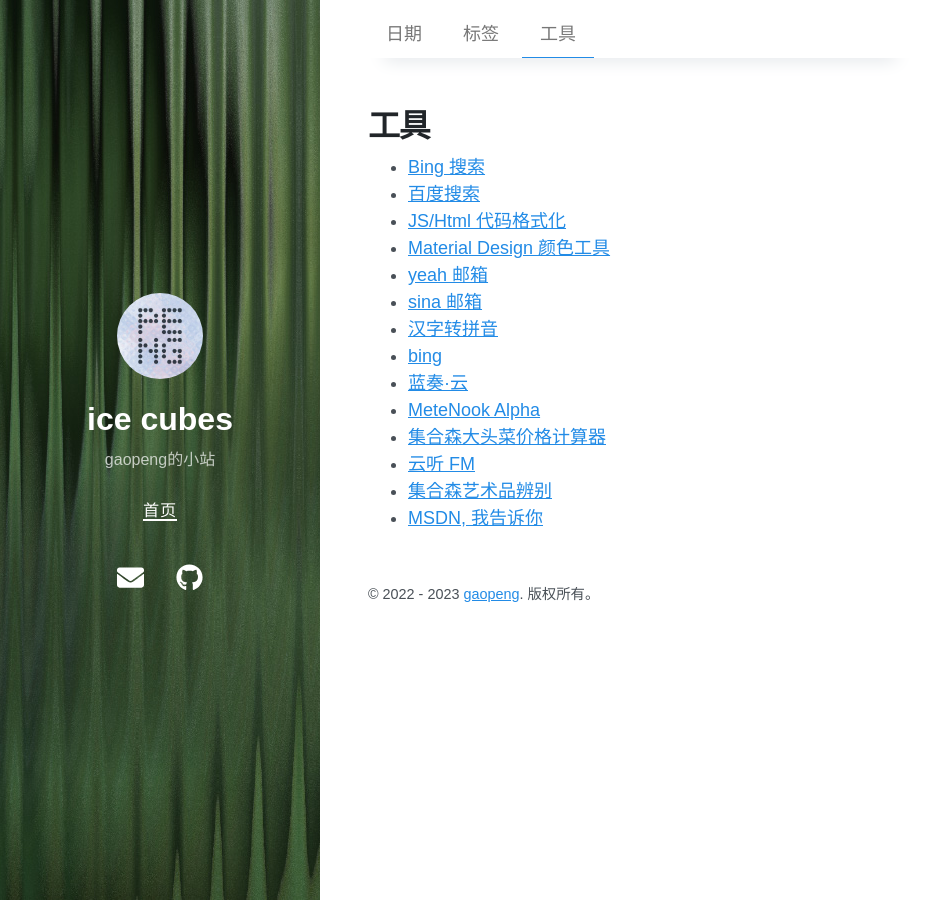
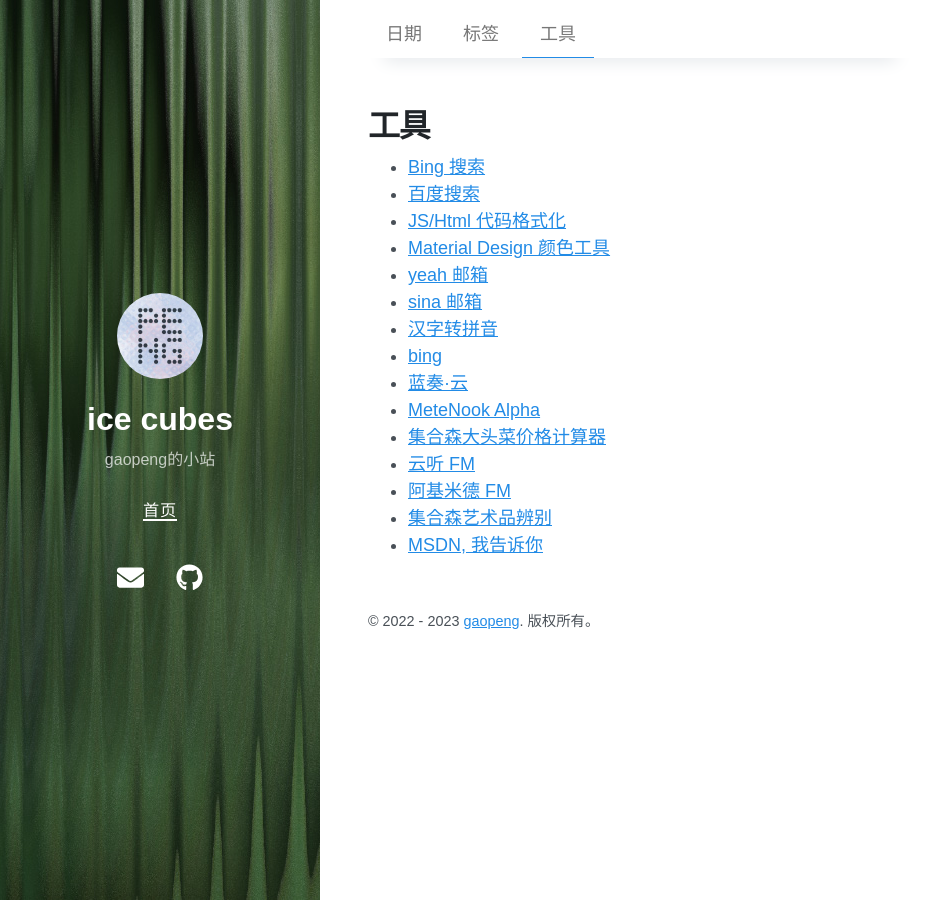
Before and after one commit to gaopengk/gaopengk.github.io, a Jekyll site: the page built from tools.md, in a window 1280 px wide. Shown: the whole page, without its empty margins (0-947 px from the left). Built offline with Jekyll 4.4.1, drawn with Linux system fonts in a browser that asks for light colours; nearby versions of some CDN libraries.

Commit message:
Update archive-tools.html

```diff
--- a/_layouts/archive-tools.html
+++ b/_layouts/archive-tools.html
@@ -18,6 +18,7 @@
   <li><a href="https://wuffs.org/acnh/weather/" target="_blank">MeteNook Alpha</a></li>
   <li><a href="https://ac-turnip.com/" target="_blank">集合森大头菜价格计算器</a></li>
   <li><a href="http://www.radio.cn/pc-portal/erji/radioStation.html" target="_blank">云听 FM</a></li>
+  <li><a href="http://m.ajmide.com/wx/#/home" target="_blank">阿基米德 FM</a></li>
   <li><a href="http://m.kuai8.com/news/296790.html" target="_blank">集合森艺术品辨别</a></li>
   <li><a href="https://msdn.itellyou.cn/" target="_blank">MSDN, 我告诉你</a></li>
 </ul>
```
